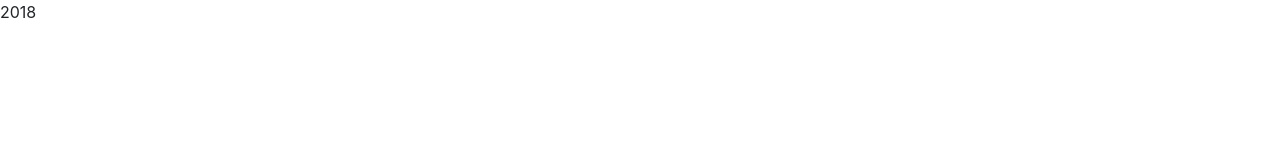
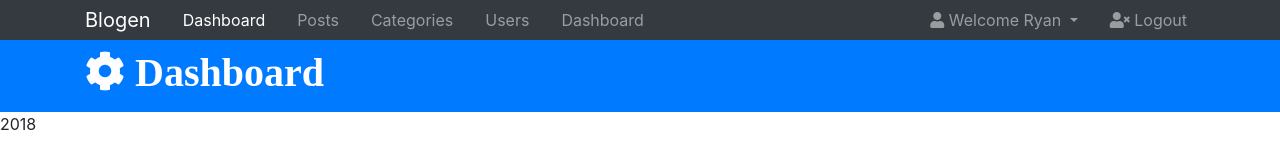
Before and after one commit to RJDulac/blogen, a plain HTML site: page index.html in a window 1280 px wide. Drawn offline with nearby package versions, Linux system fonts and the light colour scheme.

Commit message:
navbar and header down

```diff
--- a/index.html
+++ b/index.html
@@ -1,26 +1,91 @@
 <!DOCTYPE html>
 <html lang="en">
+
 <head>
     <meta charset="UTF-8">
     <meta name="viewport" content="width=device-width, initial-scale=1.0">
     <meta http-equiv="X-UA-Compatible" content="ie=edge">
-    <link rel="stylesheet" href="https://use.fontawesome.com/releases/v5.3.1/css/all.css" integrity="sha384-mzrmE5qonljUremFsqc01SB46JvROS7bZs3IO2EmfFsd15uHvIt+Y8vEf7N7fWAU" crossorigin="anonymous">
-    <link rel="stylesheet" href="https://stackpath.bootstrapcdn.com/bootstrap/4.1.3/css/bootstrap.min.css" integrity="sha384-MCw98/SFnGE8fJT3GXwEOngsV7Zt27NXFoaoApmYm81iuXoPkFOJwJ8ERdknLPMO" crossorigin="anonymous">
+    <link rel="stylesheet" href="https://use.fontawesome.com/releases/v5.3.1/css/all.css" integrity="sha384-mzrmE5qonljUremFsqc01SB46JvROS7bZs3IO2EmfFsd15uHvIt+Y8vEf7N7fWAU"
+        crossorigin="anonymous">
+    <link rel="stylesheet" href="https://stackpath.bootstrapcdn.com/bootstrap/4.1.3/css/bootstrap.min.css" integrity="sha384-MCw98/SFnGE8fJT3GXwEOngsV7Zt27NXFoaoApmYm81iuXoPkFOJwJ8ERdknLPMO"
+        crossorigin="anonymous">
 
     <link rel="stylesheet" href="css/style.css">
     <title>Bootstrap Theme</title>
 </head>
+
 <body>
     <!-- Start Here -->
+    <nav class="navbar navbar-expand-sm navbar-dark bg-dark p-0">
+        <div class="container">
+            <a href="index.html" class="navbar-brand">Blogen</a>
+            <button class="navbar-toggler" data-toggle="collapse" data-target="#navbar-collapse">
+                <span class="navbar-toggler-icon"></span>
+            </button>
+            <div class="collapse navbar-collapse" id="navbar-collapse">
+                <ul class="navbar-nav">
+                    <li class="nav-item px-2">
+                        <a href="index.html" class="nav-link active">Dashboard</a>
+                    </li>
+                    <li class="nav-item px-2">
+                        <a href="posts.html" class="nav-link">Posts</a>
+                    </li>
+                    <li class="nav-item px-2">
+                        <a href="categories.html" class="nav-link">Categories</a>
+                    </li>
+                    <li class="nav-item px-2">
+                        <a href="users.html" class="nav-link">Users</a>
+                    </li>
+                    <li class="nav-item px-2">
+                        <a href="index.html" class="nav-link">Dashboard</a>
+                    </li>
+                </ul>
+                <ul class="navbar-nav ml-auto">
+                    <li class="nav-item dropdown mr-3">
+                        <a href="#" class="nav-link dropdown-toggle" data-toggle="dropdown">
+                            <i class="fas fa-user"></i> Welcome Ryan
+                        </a>
+                        <div class="dropdown-menu">
+                            <a href="profile.html" class="dropdown-item">
+                                <i class="fas fa-user-circle"></i> Profile
+                            </a>
+                            <a href="settings.html" class="dropdown-item">
+                                <i class="fas fa-cog"></i> Settings
+                            </a>
+                        </div>
+                    </li>
+                    <li class="nav-item">
+                        <a href="login.html" class="nav-link">
+                            <i class="fas fa-user-times"></i> Logout
+                        </a>
+                    </li>
+                </ul>
+            </div>
+        </div>
+    </nav>
 
+    <!-- header -->
+
+<header id="main-header" class="py-2 bg-primary text-white">
+    <div class="container">
+        <div class="row">
+            <div class="col-md-6">
+                <h1><i class="fas fa-cog"> Dashboard</i></h1>
+            </div>
+        </div>
+    </div>
+</header>
     <span id="year"></span>
     <script src="https://ajax.googleapis.com/ajax/libs/jquery/3.3.1/jquery.min.js"></script>
-<script src="https://cdnjs.cloudflare.com/ajax/libs/popper.js/1.14.3/umd/popper.min.js" integrity="sha384-ZMP7rVo3mIykV+2+9J3UJ46jBk0WLaUAdn689aCwoqbBJiSnjAK/l8WvCWPIPm49" crossorigin="anonymous"></script>
-<script src="https://stackpath.bootstrapcdn.com/bootstrap/4.1.3/js/bootstrap.min.js" integrity="sha384-ChfqqxuZUCnJSK3+MXmPNIyE6ZbWh2IMqE241rYiqJxyMiZ6OW/JmZQ5stwEULTy" crossorigin="anonymous"></script>
+    <script src="https://cdnjs.cloudflare.com/ajax/libs/popper.js/1.14.3/umd/popper.min.js" integrity="sha384-ZMP7rVo3mIykV+2+9J3UJ46jBk0WLaUAdn689aCwoqbBJiSnjAK/l8WvCWPIPm49"
+        crossorigin="anonymous"></script>
+    <script src="https://stackpath.bootstrapcdn.com/bootstrap/4.1.3/js/bootstrap.min.js" integrity="sha384-ChfqqxuZUCnJSK3+MXmPNIyE6ZbWh2IMqE241rYiqJxyMiZ6OW/JmZQ5stwEULTy"
+        crossorigin="anonymous"></script>
 
     <script>
         //get the current year for copyright
         $('#year').text(new Date().getFullYear());
     </script>
 </body>
+
 </html>
```
Lines whose indentation alone changed are shown as unchanged.
